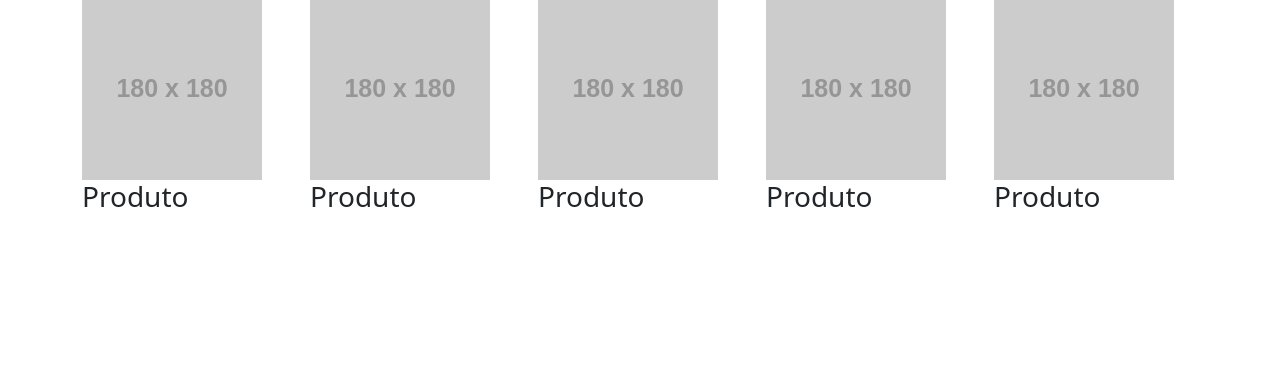
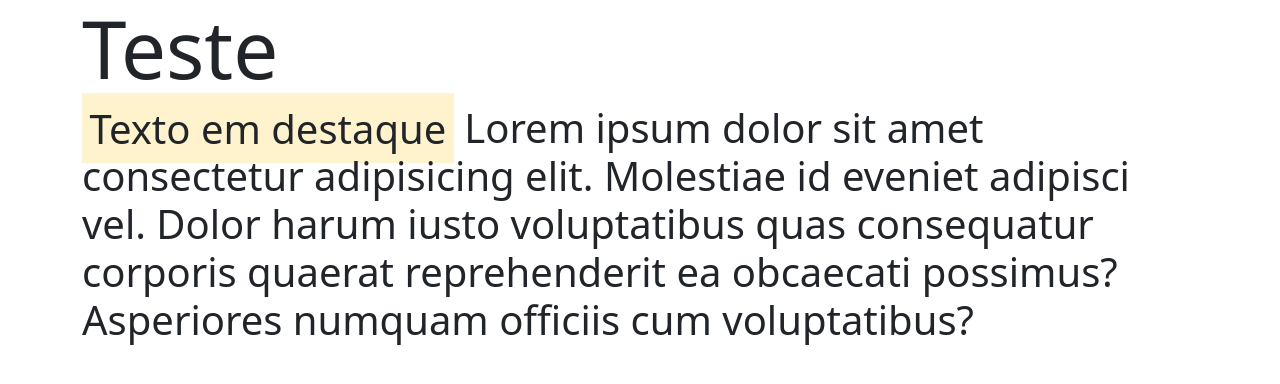
Before and after one commit to rafaareis/Modulo-12-Bootstrap-Basico, a plain HTML site: page index.html in a window 1280 px wide. Drawn offline with nearby package versions, Linux system fonts and the light colour scheme; placeholder pictures from the web are drawn by us.

Commit message:
Commit 18052023-1641: Aula 3

```diff
--- a/index.html
+++ b/index.html
@@ -9,28 +9,10 @@
 </head>
 <body>
     <div class="container">
-        <div class="row">
-            <div class="col">
-                <img src="https://via.placeholder.com/180x180" alt="">
-                <h3>Produto</h3>
-            </div>
-            <div class="col">
-                <img src="https://via.placeholder.com/180x180" alt="">
-                <h3>Produto</h3>
-            </div>
-            <div class="col">
-                <img src="https://via.placeholder.com/180x180" alt="">
-                <h3>Produto</h3>
-            </div>
-            <div class="col">
-                <img src="https://via.placeholder.com/180x180" alt="">
-                <h3>Produto</h3>
-            </div>
-            <div class="col">
-                <img src="https://via.placeholder.com/180x180" alt="">
-                <h3>Produto</h3>
-            </div>
-        </div>
+        <h1 class="display-1">Teste</h1>
+        <p class="display-6">
+            <mark>Texto em destaque</mark> Lorem ipsum dolor sit amet consectetur adipisicing elit. Molestiae id eveniet adipisci vel. Dolor harum iusto voluptatibus quas consequatur corporis quaerat reprehenderit ea obcaecati possimus? Asperiores numquam officiis cum voluptatibus?
+        </p>
     </div>
 </body>
 </html>
```
